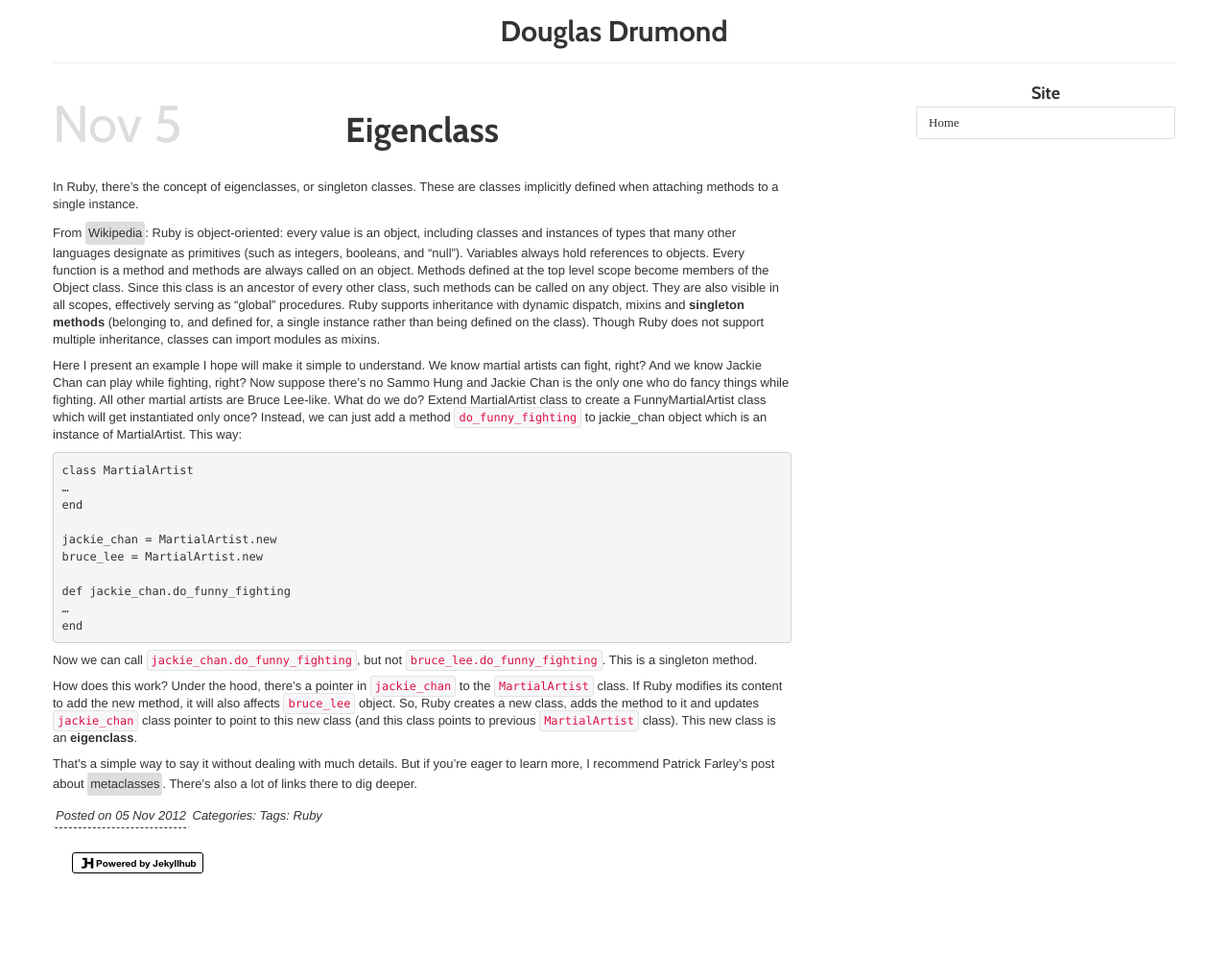
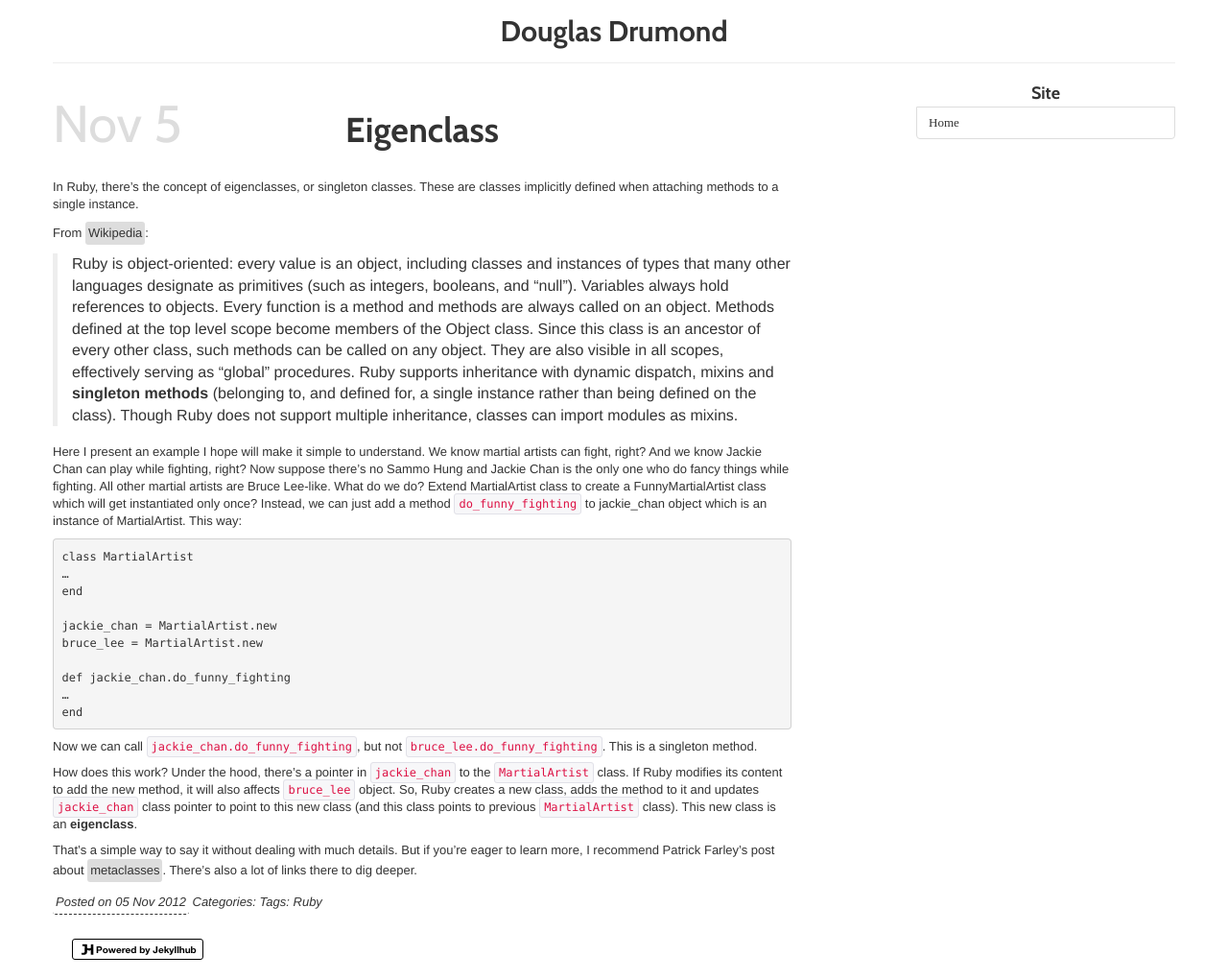
Before and after one commit to douglasdrumond/drumond19.com, a Jekyll site: the page built from _posts/2012-11-5-eigenclass.md, in a window 1280 px wide. Shown: the whole page at 96% size. Built offline with Jekyll 4.4.1, drawn with Linux system fonts in a browser that asks for light colours; some web fonts are replaced; before the commit the page ends 930 px from its top, so only the background shows below that.

```diff
--- a/_posts/2012-11-5-eigenclass.md
+++ b/_posts/2012-11-5-eigenclass.md
@@ -8,7 +8,7 @@ tags: "Ruby"
 In Ruby, there’s the concept of eigenclasses, or singleton classes. These are classes implicitly defined when attaching methods to a single instance.
 
 From [Wikipedia][wiki]:
-Ruby is object-oriented: every value is an object, including classes and instances of types that many other languages designate as primitives (such as integers, booleans, and "null"). Variables always hold references to objects. Every function is a method and methods are always called on an object. Methods defined at the top level scope become members of the Object class. Since this class is an ancestor of every other class, such methods can be called on any object. They are also visible in all scopes, effectively serving as "global" procedures. Ruby supports inheritance with dynamic dispatch, mixins and **singleton methods** (belonging to, and defined for, a single instance rather than being defined on the class). Though Ruby does not support multiple inheritance, classes can import modules as mixins.
+> Ruby is object-oriented: every value is an object, including classes and instances of types that many other languages designate as primitives (such as integers, booleans, and "null"). Variables always hold references to objects. Every function is a method and methods are always called on an object. Methods defined at the top level scope become members of the Object class. Since this class is an ancestor of every other class, such methods can be called on any object. They are also visible in all scopes, effectively serving as "global" procedures. Ruby supports inheritance with dynamic dispatch, mixins and **singleton methods** (belonging to, and defined for, a single instance rather than being defined on the class). Though Ruby does not support multiple inheritance, classes can import modules as mixins.
 
 Here I present an example I hope will make it simple to understand. We know martial artists can fight, right? And we know Jackie Chan can play while fighting, right? Now suppose there’s no Sammo Hung and Jackie Chan is the only one who do fancy things while fighting. All other martial artists are Bruce Lee-like. What do we do? Extend MartialArtist class to create a FunnyMartialArtist class which will get instantiated only once? Instead, we can just add a method `do_funny_fighting` to jackie_chan object which is an instance of MartialArtist. This way:
 
```
